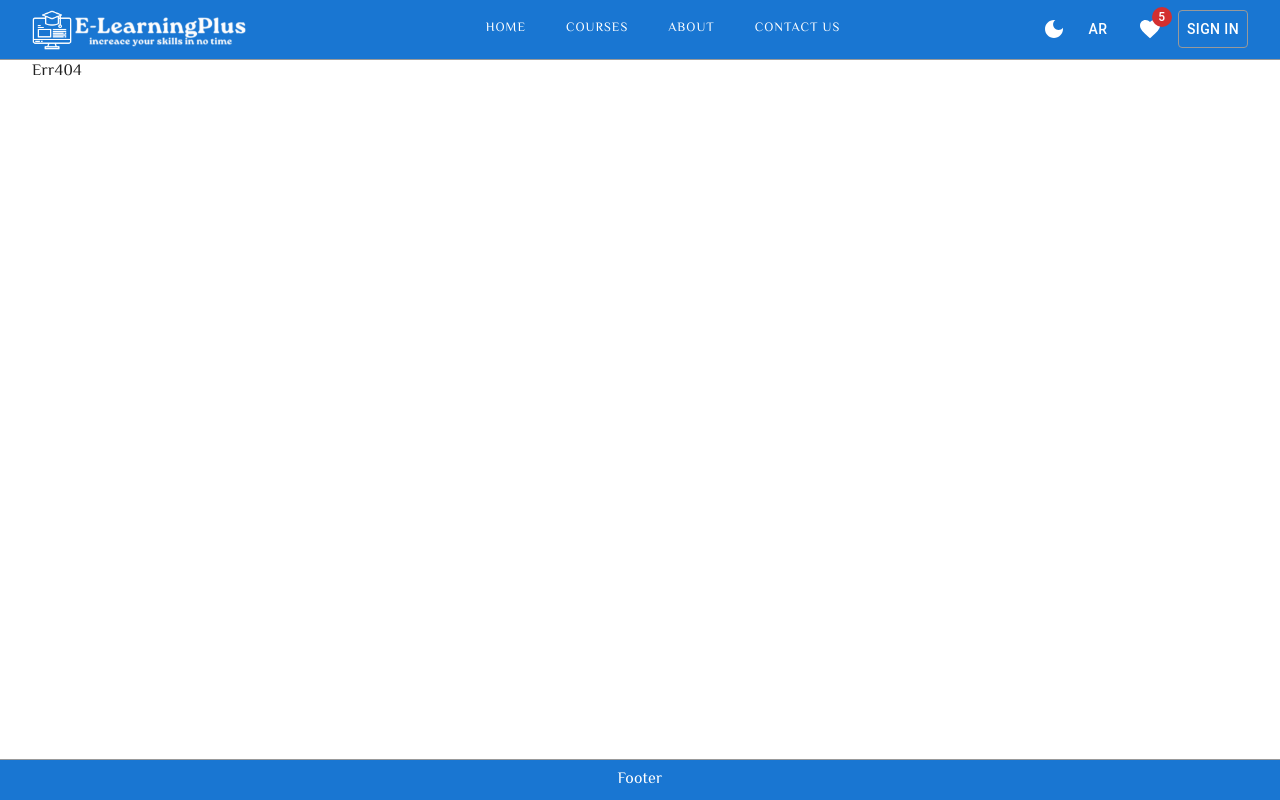
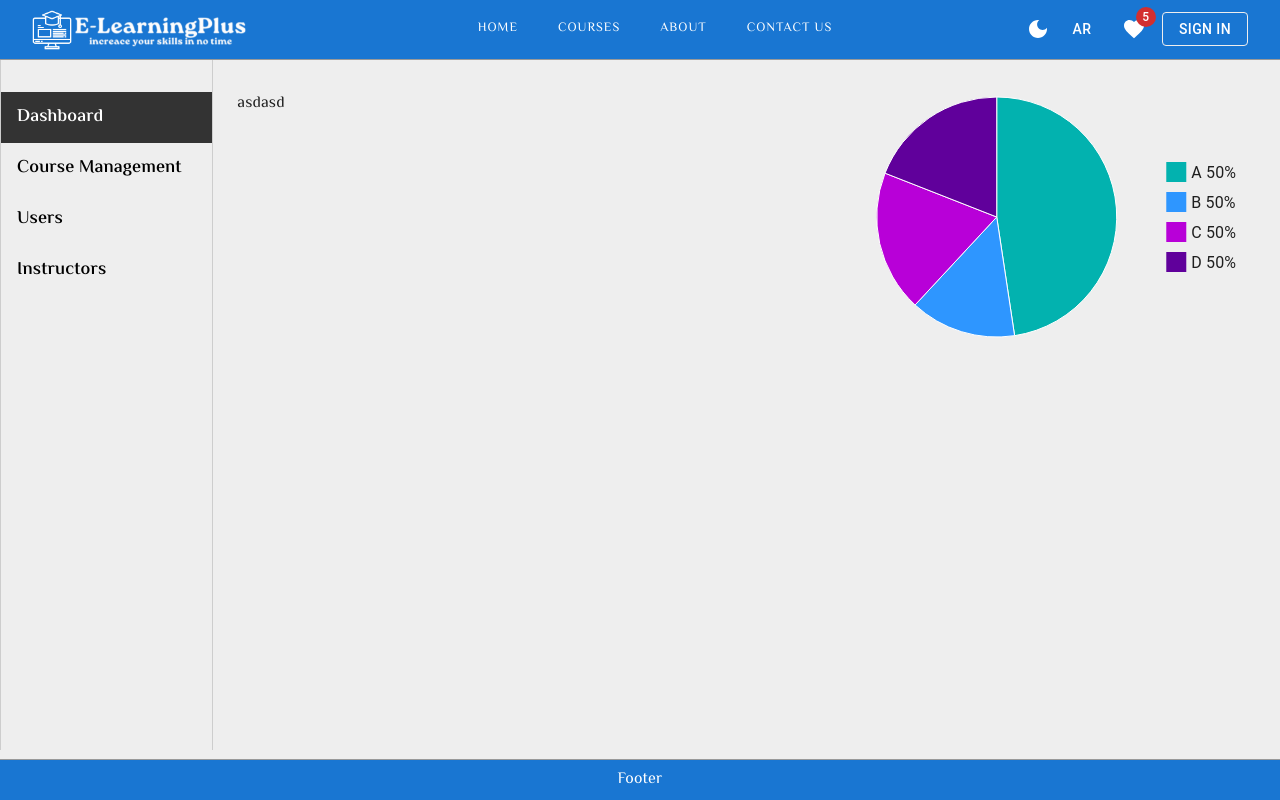
Before and after one commit to Mahmoud-ElDweek/React-E-Learning, a React (Vite) app in the folder Frontend/: page /admin/dashboard in a window 1280 px wide. Built offline with nearby package versions, Linux system fonts and the light colour scheme.

Commit message:
MUI Grid Issues

```diff
--- a/Frontend/package.json
+++ b/Frontend/package.json
@@ -14,6 +14,7 @@
     "@emotion/styled": "^11.13.0",
     "@mui/icons-material": "^5.16.7",
     "@mui/material": "^5.16.7",
+    "@mui/x-charts": "^7.13.0",
     "@reduxjs/toolkit": "^2.2.7",
     "axios": "^1.7.4",
     "formik": "^2.4.6",
--- a/Frontend/src/App.css
+++ b/Frontend/src/App.css
@@ -3,20 +3,10 @@
   display: flex;
   flex-direction: column;
   justify-content: space-between;
-  /* background-color: #333; */
 }
 body {
   margin: 0;
   padding: 0;
-}
-.mycontainer{
-  max-width: 95%;
-  margin: auto;
-
-}
-
-.small-text {
-  font-size: 13px;
 }
 
 #APP {
@@ -26,6 +16,9 @@ body {
 }
 #main {
   flex: 1;
-  width: 95%;
-  margin: 0 auto;
 }
+.mycontainer{
+  max-width: 95%;
+  margin: auto;
+
+}
--- a/Frontend/src/App.jsx
+++ b/Frontend/src/App.jsx
@@ -1,6 +1,6 @@
 import './App.css';
 import Navbar from './Components/NavBar/NavBar';
-import { Route, BrowserRouter, Routes } from 'react-router-dom';
+import { Route, BrowserRouter, Routes, Navigate } from 'react-router-dom';
 import Home from './Pages/Home/Home';
 import About from './Pages/About/About';
 import Courses from './Pages/Courses/Courses';
@@ -27,6 +27,7 @@ const lightTheme = createTheme({
     },
     background: {
       bg: '#1976d2',
+      contentBG: "#eee",
       navText: '#ffffff',
       contentText: '#000000'
     },
@@ -41,6 +42,7 @@ const darkTheme = createTheme({
     },
     background: {
       bg: '#000000',
+      contentBG: "#212529",
       navText: '#ffffff',
       contentText: '#ffffff',
     },
@@ -59,7 +61,7 @@ function App() {
   return (
     <ThemeProvider theme={theme}>
       <CssBaseline />
-      <div id='APP' dir={directions} style={{ backgroundColor: theme.palette.background.default }}>
+      <div id='APP' dir={directions} style={{ backgroundColor: theme.palette.background.contentBG }}>
         <BrowserRouter>
 
           <Navbar toggleTheme={toggleTheme} />
@@ -72,7 +74,8 @@ function App() {
               <Route path='/contact' element={<Contact />} />
               <Route path='/signin' element={<SignIn />} />
               <Route path="/admin" element={<Admin />}>
-                <Route index element={<Dashboard />} />
+                <Route index element={<Navigate to="dashboard" replace />} />
+                <Route path="dashboard" element={<Dashboard />} />
                 <Route path="courses" element={<CoursesManagement />} />
                 <Route path="courses/add" element={<CourseForm />} />
                 <Route path="courses/edit/:id" element={<CourseForm />} />
--- a/Frontend/src/Components/NavBar/NavBar.jsx
+++ b/Frontend/src/Components/NavBar/NavBar.jsx
@@ -80,7 +80,7 @@ const Navbar = ({ toggleTheme }) => {
                   </Badge>
                 </Fab>
               </Link>
-              <Button sx={{ display: { xs: 'none', sm: 'inline-block' }, border: "1px solid #999" }} color="inherit">
+              <Button sx={{ display: { xs: 'none', sm: 'inline-block' }, border: "1px solid #eee",padding: "4px 16px",  }} color="inherit">
                 <Link to='/signin' style={{ textDecoration: 'none', color: theme.palette.background.navText }}>{translate.signin}</Link>
               </Button>
             </div>
--- /dev/null
+++ b/Frontend/src/Pages/Admin/Admin.css
@@ -0,0 +1,18 @@
+@media (min-width: 600px) {
+
+    .Aside-container {
+        border-left: 1px solid #cdcdcd;
+        border-right: 1px solid #cdcdcd;
+        min-height: 86.2vh;
+    }
+}
+ul.Aside li a{
+    padding: 12px 16px;
+    display: block;
+    font-size: 18px;
+    font-weight: 600;
+}
+ul.Aside li a.active{
+    background-color: #333;
+    color: white !important;
+}
--- a/Frontend/src/Pages/Admin/Admin.jsx
+++ b/Frontend/src/Pages/Admin/Admin.jsx
@@ -1,7 +1,10 @@
-import { Box, Grid, useTheme } from '@mui/material'
-import { Link, NavLink, Outlet } from "react-router-dom";
-import { useDispatch, useSelector } from "react-redux";
+import { Box, useTheme } from '@mui/material'
+import Grid from '@mui/material/Unstable_Grid2';
+
+import { NavLink, Outlet } from "react-router-dom";
+import { useSelector } from "react-redux";
 import React from 'react'
+import './admin.css'
 
 const Admin = () => {
   const theme = useTheme();
@@ -10,11 +13,11 @@ const Admin = () => {
     <>
       <Box sx={{ flexGrow: 1 }}>
         <Grid container >
-          <Grid item xs={12} sm={4} md={3} lg={2} >
-            <div style={{ padding: "32px 0"}}>
-              <ul style={{listStyle: "none" , margin : "0",padding: "0"}}>
+          <Grid xs={12} sm={4} md={3} lg={2} >
+            <div style={{ padding: "32px 0"}} className='Aside-container'>
+              <ul className='Aside' style={{listStyle: "none" , margin : "0",padding: "0"}}>
               <li>
-                <NavLink to="/admin" style={{ textDecoration: 'none', color: theme.palette.background.contentText }}>{translate.dashboard}</NavLink>
+                <NavLink to="dashboard" style={{ textDecoration: 'none', color: theme.palette.background.contentText }}>{translate.dashboard}</NavLink>
               </li>
               <li>
                 <NavLink to="courses" style={{ textDecoration: 'none', color: theme.palette.background.contentText }}>{translate.adminCourses}</NavLink>
@@ -28,7 +31,7 @@ const Admin = () => {
               </ul>
             </div>
           </Grid>
-          <Grid item xs={12} sm={8} md={9} lg={10} sx={{padding: "32px 24px"}}>
+          <Grid xs={12} sm={8} md={9} lg={10} sx={{padding: "32px 24px"}}>
             <Outlet />
           </Grid>
         </Grid>
--- a/Frontend/src/Pages/Admin/Dashboard/Dashboard.jsx
+++ b/Frontend/src/Pages/Admin/Dashboard/Dashboard.jsx
@@ -1,10 +1,42 @@
-import { useTheme } from '@mui/material';
 import React from 'react'
+import { PieChart } from '@mui/x-charts/PieChart';
+import Grid from '@mui/material/Unstable_Grid2';
+
+
+
+
+
 
 const Dashboard = () => {
-  // const theme = useTheme();
+  const A = 50;
+  const data = [
+    { id: 0, value: A, label: `A ${A}%` },
+    { id: 1, value: 15, label: `B ${A}%` },
+    { id: 2, value: 20, label: `C ${A}%` },
+    { id: 3, value: 20, label: `D ${A}%` },
+  ];
+
   return (
-    <div>Dashboard</div>
+    <>
+      <Grid container>
+        <Grid xs={12} md={12} mdOffset={2} lg={7} lgOffset={0}>
+          asdasd
+        </Grid>
+        <Grid xs={12} md={8} mdOffset={2} lg={5} lgOffset={0}>
+          <PieChart sx={{cursor: "pointer"}}
+            series={[
+              {
+                data,
+                highlightScope: { faded: 'global', highlighted: 'item' },
+                faded: { innerRadius: 30, additionalRadius: -30, color: 'gray' },
+              },
+            ]}
+            height={250}
+          />
+        </Grid>
+      </Grid>
+
+    </>
   )
 }
 
```
Also changed, not shown: Frontend/src/Pages/Admin/Dashboard/Dashboard.css (added), 1 other file (tests, documents, lock files or other folders).
